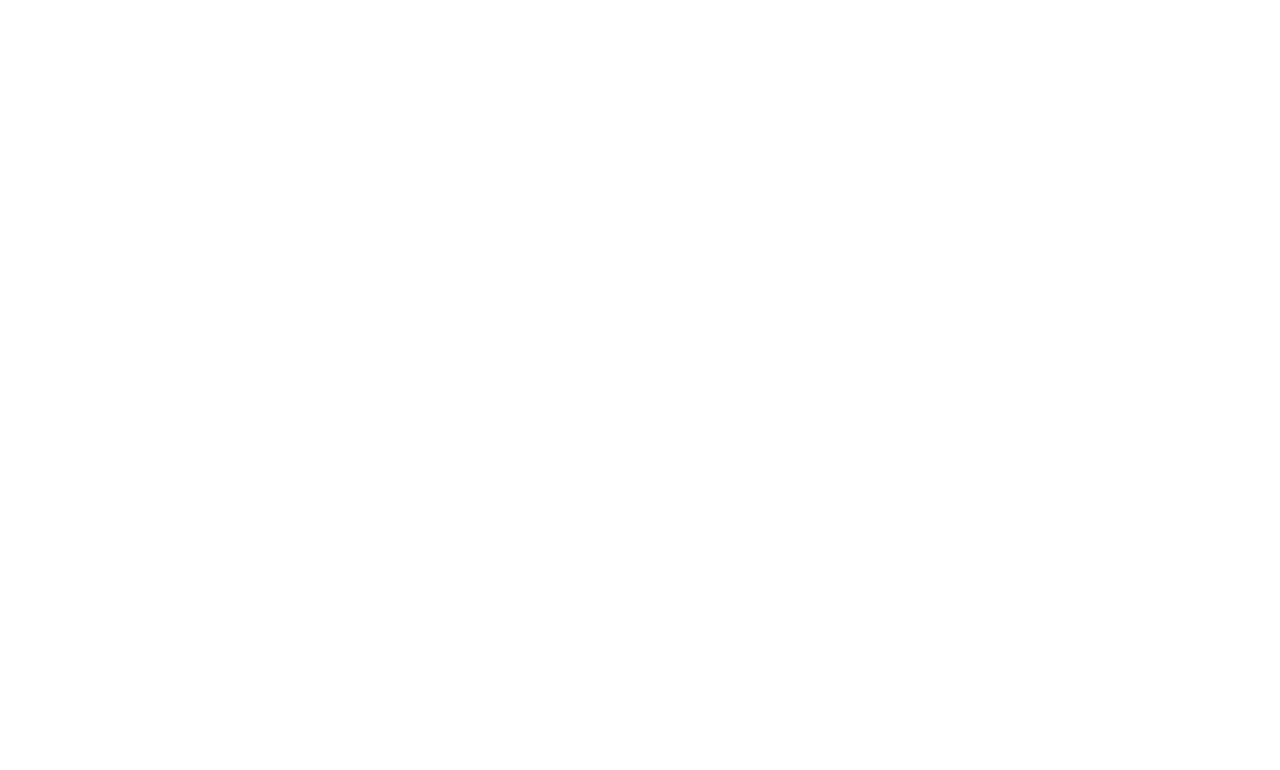
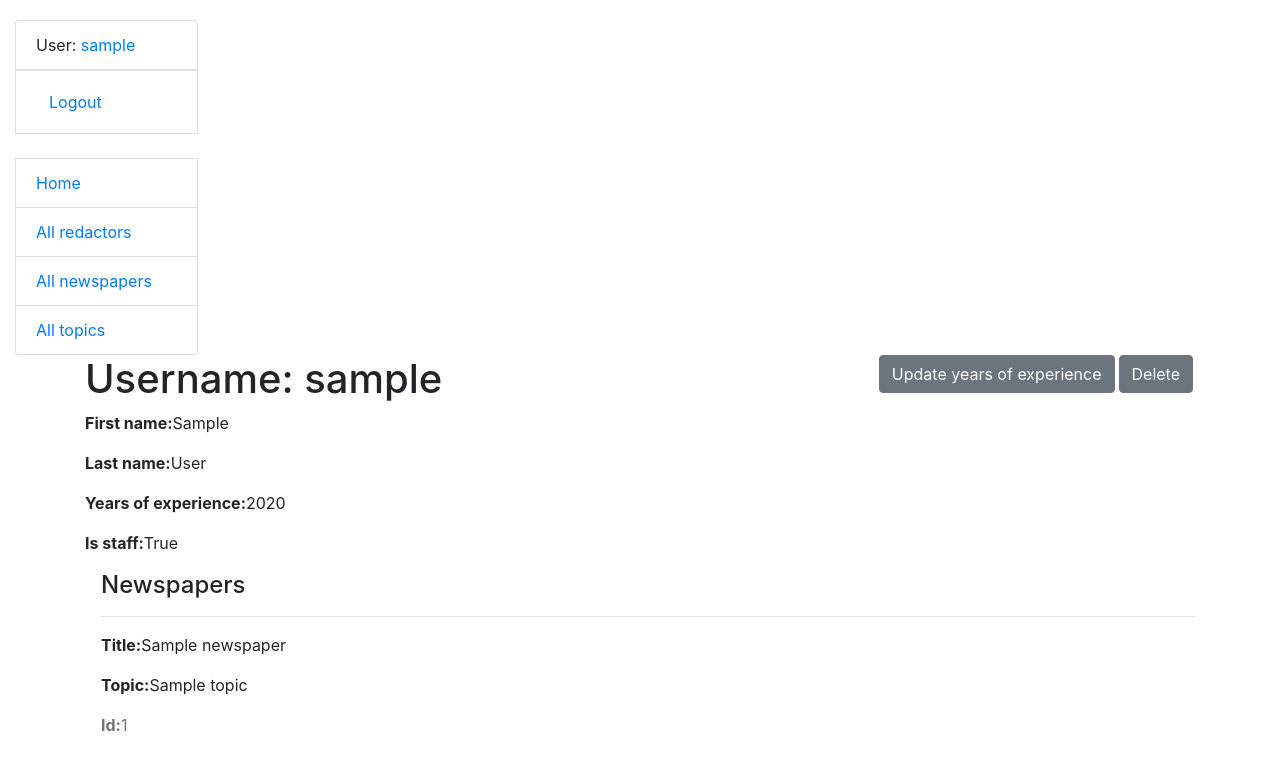
Before and after one commit to Koliesnichenko/universal-press-agency, a Django app: page /redactors/1/ in a window 1280 px wide. Before the commit the part shown is empty. Shown: the top 770 px of the page. Run offline with Django 5.2, Linux system fonts and the light colour scheme; a user stored in the database is signed in; tables that the repository leaves empty hold one stand-in row (values such as "Sample post").

Commit message:
add redactor html forms

```diff
--- a/templates/agency/redactor_detail.html
+++ b/templates/agency/redactor_detail.html
@@ -0,0 +1,32 @@
+{% extends "base.html" %}
+
+{% block content %}
+  <h1>
+  Username: {{ redactor.username }}
+    <a href="{% url 'agency:redactor-delete' pk=redactor.id %}" class="btn btn-secondary link-to-page">
+      Delete
+    </a>
+    <a href="{% url 'agency:redactor-update' pk=redactor.id %}" class="btn btn-secondary link-to-page">
+      Update years of experience
+    </a>
+  </h1>
+
+  <p><strong>First name:</strong>{{ redactor.first_name }}</p>
+  <p><strong>Last name:</strong>{{ redactor.last_name }}</p>
+  <p><strong>Years of experience:</strong>{{ redactor.years_of_experience }}</p>
+  <p><strong>Is staff:</strong>{{ redactor.is_staff }}</p>
+
+  <div class="ml-3">
+    <h4>Newspapers</h4>
+
+    {% for newspaper in redactor.newspapers.all %}
+      <hr>
+      <p><strong>Title:</strong>{{ newspaper.title }}</p>
+      <p><strong>Topic:</strong>{{ newspaper.topic }}</p>
+      <p class="text-muted"><strong>Id:</strong>{{ newspaper.id }}</p>
+
+    {% empty %}
+      <p>No newspapers!</p>
+    {% endfor %}
+  </div>
+{% endblock %}
--- a/templates/agency/redactor_form.html
+++ b/templates/agency/redactor_form.html
@@ -5,6 +5,6 @@
   <form action="" method="post" novalidate>
     {% csrf_token %}
     {{ form|crispy }}
-  <input class="btn btn-primary" type="submit" value="submit">
+  <input class="btn btn-primary" type="submit" value="Submit">
   </form>
 {% endblock %}
```
